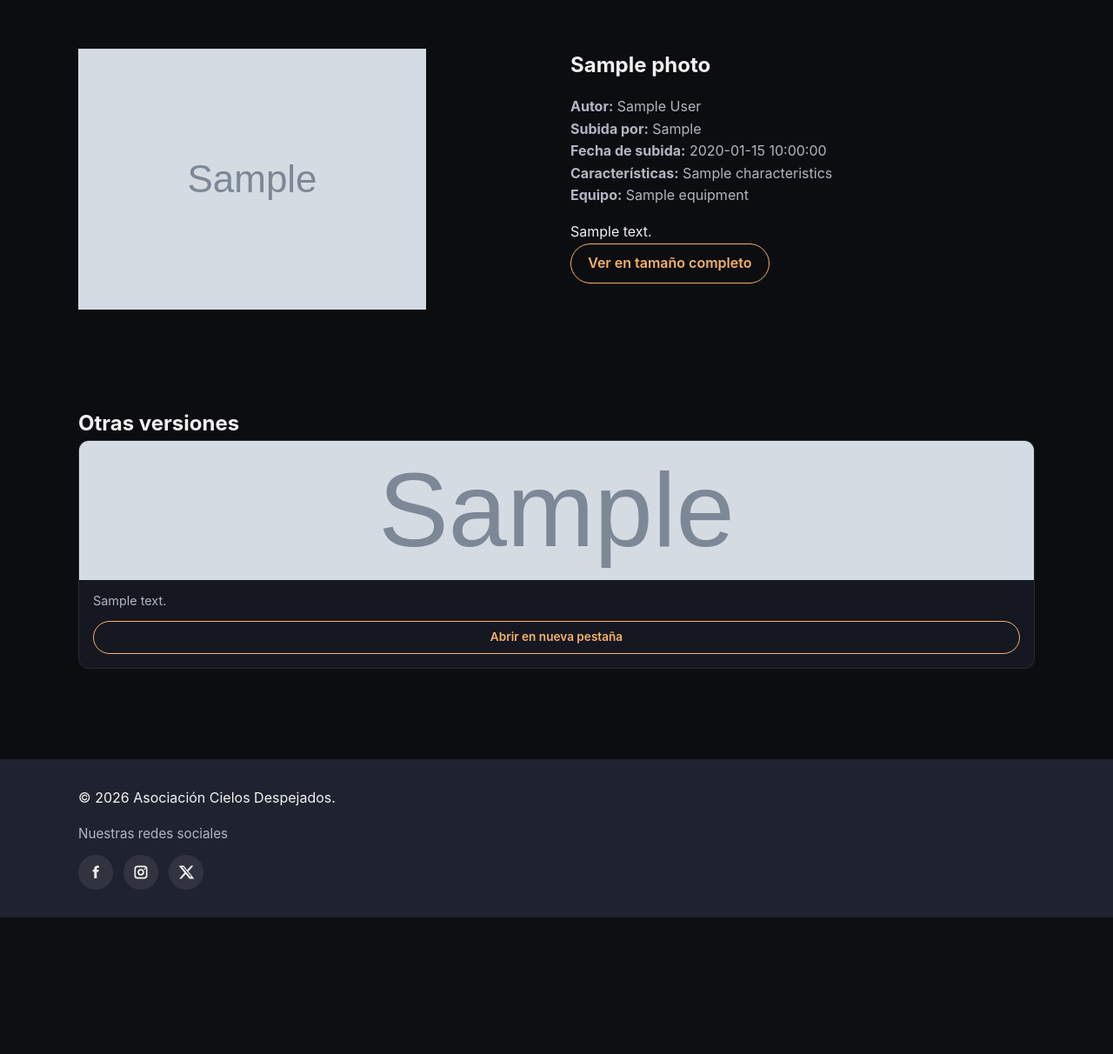
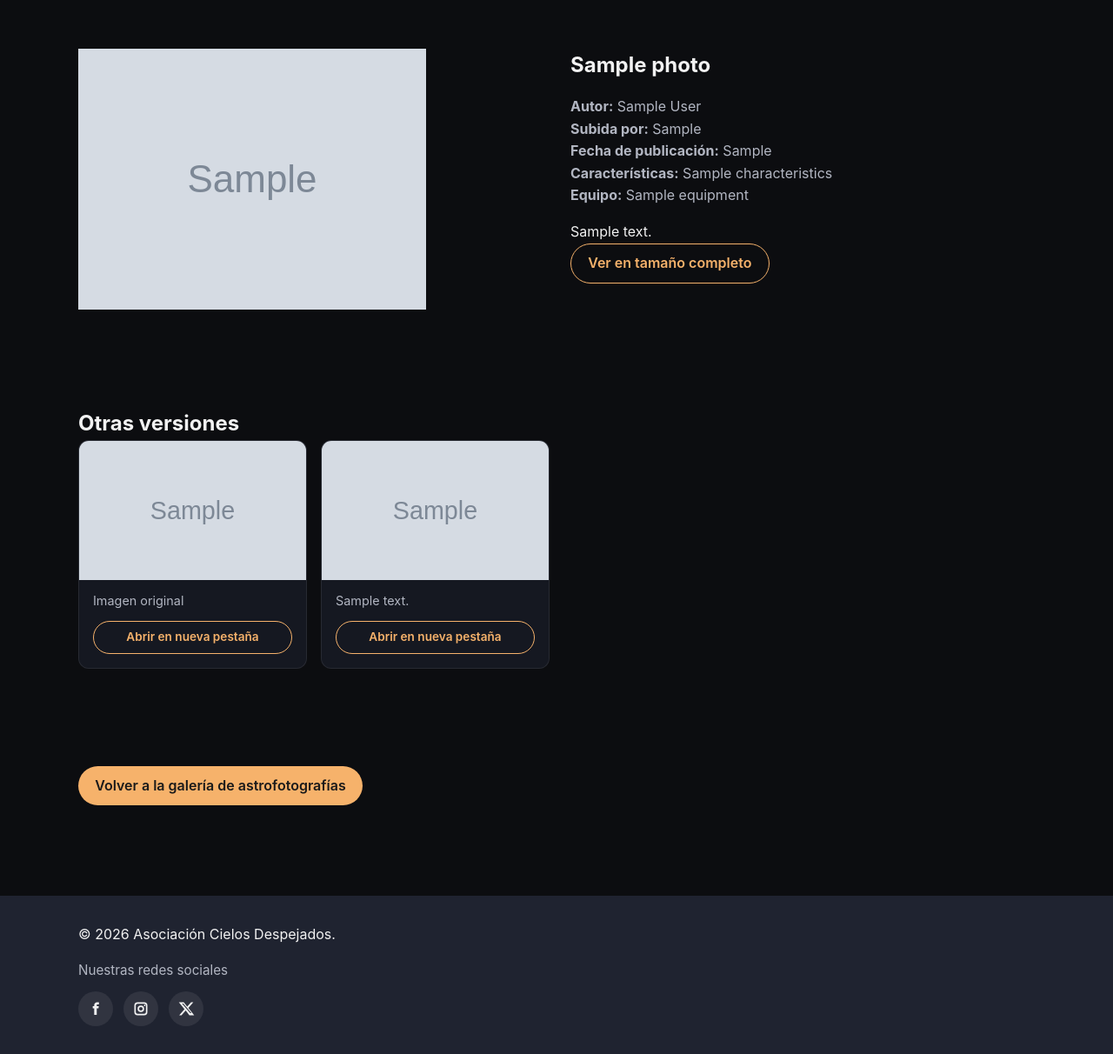
Before and after one commit to GonzalezFJR/CDweb, a FastAPI app: template app/templates/astrofoto_detail.html in a window 1280 px wide. Shown: the part 64-1276 px from the top of the page at 87% size. Before the commit the page ends 1119 px from the top, so only its background shows below. Run offline with FastAPI, Linux system fonts and the light colour scheme; the template is opened without the code that fills it: most values are stand-ins (such as "Sample title", 1, 10 or a date in 2020); grey boxes marked "Sample" are stand-in pictures; parts of the project's set-up code (start-up, migrations or seed data) failed here and were passed over.

Commit message:
Update astrofoto detail gallery layout

```diff
--- a/app/main.py
+++ b/app/main.py
@@ -23,6 +23,21 @@ TEMPLATES_DIR = BASE_DIR / "templates"
 app.mount("/static", StaticFiles(directory=STATIC_DIR), name="static")
 
 templates = Jinja2Templates(directory=TEMPLATES_DIR)
+
+SPANISH_MONTHS = {
+    1: "enero",
+    2: "febrero",
+    3: "marzo",
+    4: "abril",
+    5: "mayo",
+    6: "junio",
+    7: "julio",
+    8: "agosto",
+    9: "septiembre",
+    10: "octubre",
+    11: "noviembre",
+    12: "diciembre",
+}
 
 
 @app.on_event("startup")
@@ -89,6 +104,24 @@ async def _fetch_recent_activities(limit: int = 3) -> list[dict[str, Any]]:
 def _serialize_doc(document: dict[str, Any]) -> dict[str, Any]:
     document["_id"] = str(document.get("_id"))
     return document
+
+
+def _format_spanish_date(value: Any) -> str:
+    if not value:
+        return ""
+    parsed: datetime | None = None
+    if isinstance(value, datetime):
+        parsed = value
+    elif isinstance(value, str):
+        cleaned = value.replace("Z", "+00:00")
+        try:
+            parsed = datetime.fromisoformat(cleaned)
+        except ValueError:
+            return value
+    if not parsed:
+        return str(value)
+    month_name = SPANISH_MONTHS.get(parsed.month, "")
+    return f"{parsed.day:02d} de {month_name} de {parsed.year}"
 
 
 def _user_display_name(user: dict | None) -> str:
@@ -193,9 +226,11 @@ async def astrofoto_detail(request: Request, photo_id: str) -> Any:
     photo = await db.photos.find_one({"_id": photo_id})
     if not photo:
         raise HTTPException(status_code=404)
+    serialized = _serialize_doc(photo)
+    serialized["uploaded_at_display"] = _format_spanish_date(serialized.get("uploaded_at"))
     return templates.TemplateResponse(
         "astrofoto_detail.html",
-        {"request": request, "photo": _serialize_doc(photo)},
+        {"request": request, "photo": serialized},
     )
 
 
--- a/app/static/css/styles.css
+++ b/app/static/css/styles.css
@@ -543,7 +543,7 @@ select:focus {
 .astrofoto-versions-grid {
   display: grid;
   gap: 1rem;
-  grid-template-columns: repeat(auto-fit, minmax(180px, 1fr));
+  grid-template-columns: repeat(4, minmax(0, 1fr));
 }
 
 .astrofoto-version-card {
--- a/app/templates/astrofoto_detail.html
+++ b/app/templates/astrofoto_detail.html
@@ -11,7 +11,7 @@
         {% if photo.uploaded_by %}
         <li><strong>Subida por:</strong> {{ photo.uploaded_by }}</li>
         {% endif %}
-        <li><strong>Fecha de subida:</strong> {{ photo.uploaded_at }}</li>
+        <li><strong>Fecha de publicación:</strong> {{ photo.uploaded_at_display }}</li>
         {% if photo.characteristics or photo.exposure_time %}
         <li><strong>Características:</strong> {{ photo.characteristics or photo.exposure_time }}</li>
         {% endif %}
@@ -30,6 +30,13 @@
     <h2>Otras versiones</h2>
   </div>
   <div class="astrofoto-versions-grid" data-astrofoto-versions>
+    <div class="astrofoto-version-card" data-astrofoto-version data-image-url="{{ photo.image_url }}" data-description="{{ photo.description | default('', true) }}">
+      <img src="{{ photo.image_url }}" alt="{{ photo.name }} - original" />
+      <div class="astrofoto-version-card__meta">
+        <p>Imagen original</p>
+        <a class="button ghost small" href="{{ photo.image_url }}" target="_blank" rel="noopener">Abrir en nueva pestaña</a>
+      </div>
+    </div>
     {% for version in photo.versions %}
     <div class="astrofoto-version-card" data-astrofoto-version data-image-url="{{ version.image_url }}" data-description="{{ version.description | default('', true) }}">
       <img src="{{ version.image_url }}" alt="{{ photo.name }} - versión" />
@@ -44,4 +51,7 @@
   </div>
 </section>
 {% endif %}
+<section class="section container reveal">
+  <a class="button" href="/astrofotos">Volver a la galería de astrofotografías</a>
+</section>
 {% endblock %}
```
